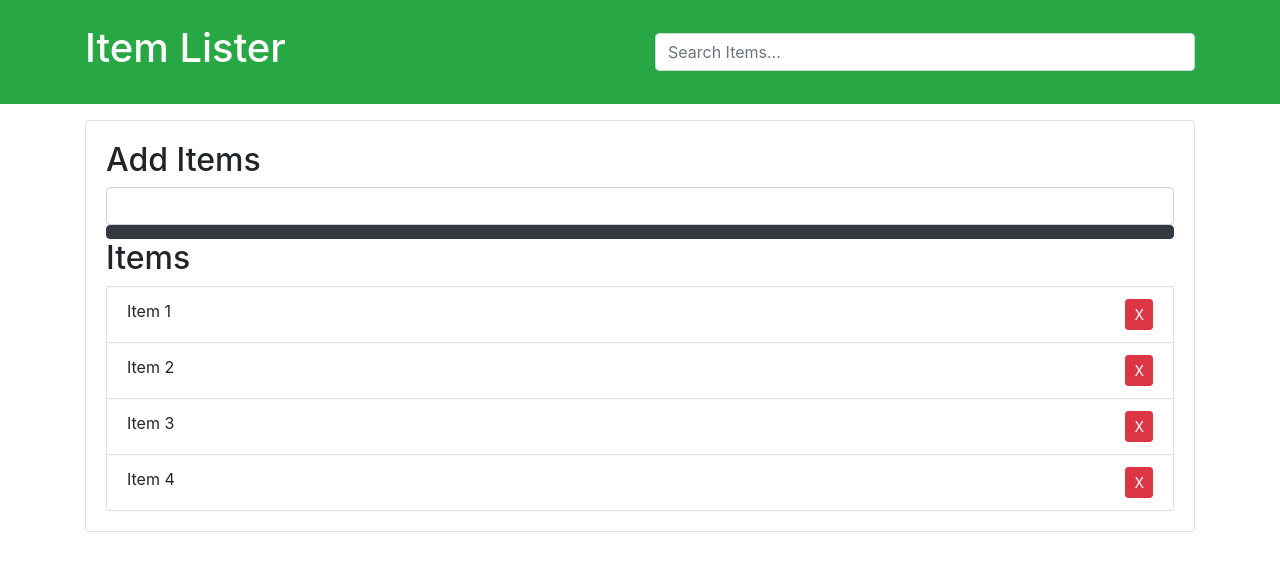
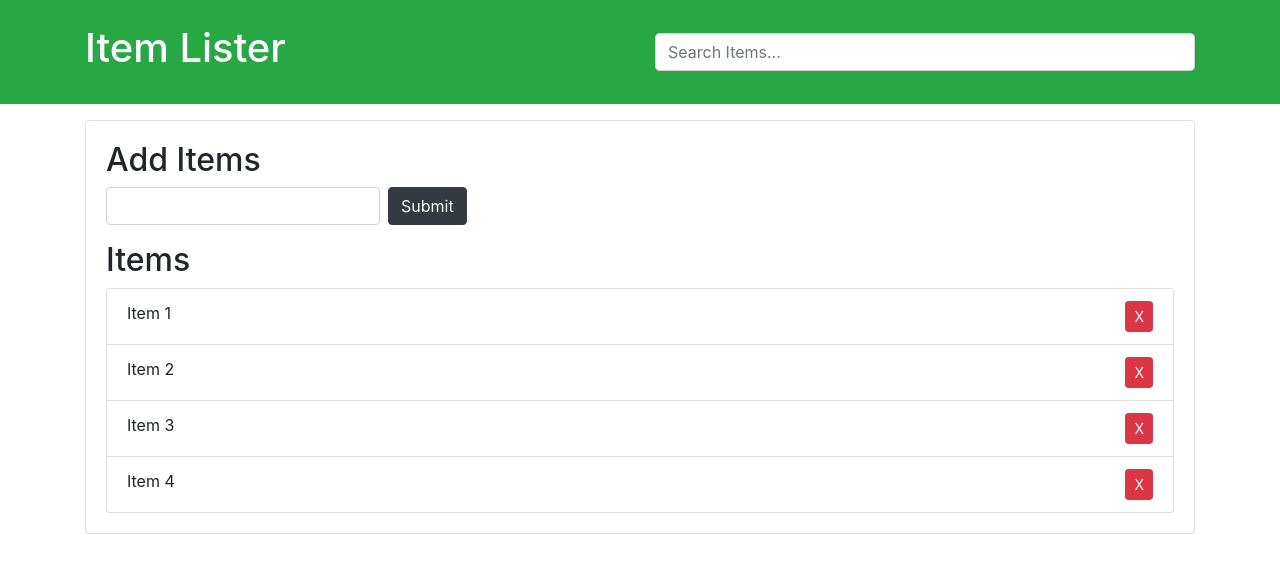
Before and after one commit to mithunkumar123x/DOMmanipulation, a plain HTML site: page dom.html in a window 1280 px wide. Drawn offline with nearby package versions, Linux system fonts and the light colour scheme.

Commit message:
change click buttton

```diff
--- a/dom.html
+++ b/dom.html
@@ -3,12 +3,7 @@
 <head>
   <meta charset="UTF-8">
   <meta name="viewport" content="width=device-width, initial-scale=1.0">
-  <!-- <link rel="stylesheet"
-  href="https://maxcdn.bootstrapcdn.com/bootstrap/4.0.
-  0-beta/css/bootstrap.min.css"
-  integrity="sha384-/Y6pD6FV/Vv2HJnA6t
-  +vs1U6fwYXjCFtcEpHbNJØlyAFsXTsjBbfaDjzLeQsN6M"
-  crossorigin="anonymous"> -->
+
   <link rel="stylesheet" href="https://cdn.jsdelivr.net/npm/bootstrap@4.0.0/dist/css/bootstrap.min.css" integrity="sha384-Gn5384xqQ1aoWXA+058RXPxPg6fy4IWvTNh0E263XmFcJlSAwiGgFAW/dAiS6JXm" crossorigin="anonymous">
   <title>Item Lister</title>
 </head>
@@ -28,10 +23,10 @@
   <div class="container">
    <div id="main" class="card card-body">
     <h2 class="title">Add Items</h2>
-    <!-- <form id="addForm" class="form-inline mb-3"> -->
+    <form id="addForm" class="form-inline mb-3">
       <input type="text" class="form-control mr-2" id="item">
-      <button type="submit" class="btn btn-dark" value="Submit" id="submit-data"></button>
-    <!-- </form> -->
+      <input type="submit" class="btn btn-dark" value="Submit">
+    </form>
     <h2 class="title">Items</h2>
     <ul id="items" class="list-group">
       <li class="list-group-item">Item 1 <button class="btn btn-danger btn-sm float-right delete">X</button></li>
--- a/main.js
+++ b/main.js
@@ -1,8 +1,15 @@
 var form = document.getElementById('addForm');
 var itemList = document.getElementById('items');
 var filter = document.getElementById('filter');
+
+// Form submit event
+form.addEventListener('submit', addItem);
+// Delete event
+itemList.addEventListener('click', removeItem);
+// Filter event
+filter.addEventListener('keyup', filterItems);
+
 // Add item
-console.log('disas lkj')
 function addItem(e){
   e.preventDefault();
 
@@ -31,15 +38,6 @@ function addItem(e){
   // Append li to list
   itemList.appendChild(li);
 }
-// Form submit event
-var submitOption = document.getElementById('submit-data');
-submitOption.addEventListener('click', addItem);
-// Delete event
-itemList.addEventListener('click', removeItem);
-// Filter event
-filter.addEventListener('keyup', filterItems);
-
-
 
 // Remove item
 function removeItem(e){
```
